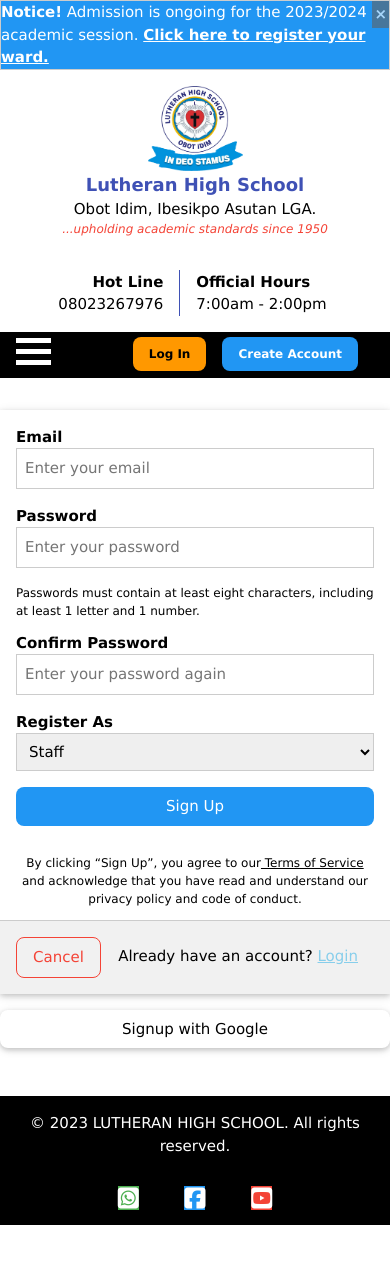
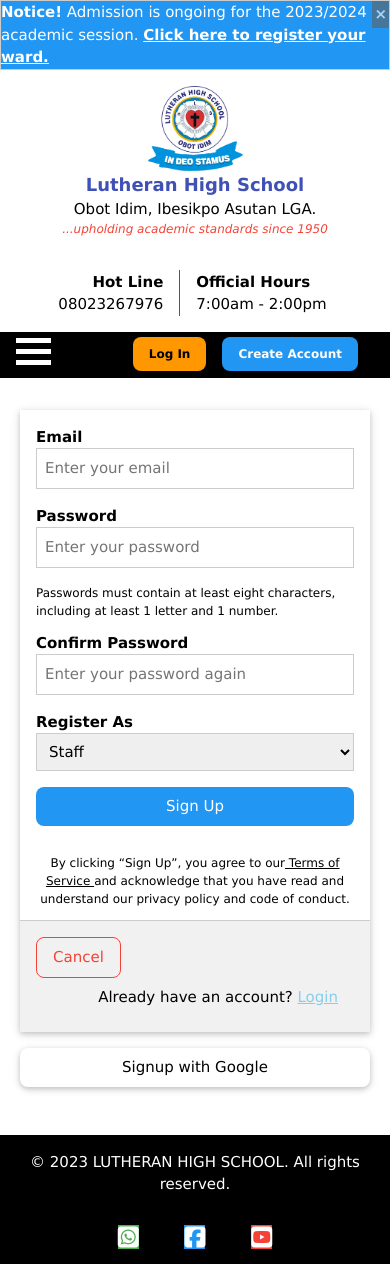
Before and after one commit to felixobianozie/lhs_frontend, a React (Create React App) app: page /signup in a window 390 px wide. Before the commit the page ends 1225 px from the top, so only its background shows below. Built offline with nearby package versions, Linux system fonts and the light colour scheme.

Commit message:
fix: login and signup forms fall outside viewport on small screens

```diff
--- a/src/components/pages/LoginPage.js
+++ b/src/components/pages/LoginPage.js
@@ -11,7 +11,6 @@
 function LoginPage() {
     const { auth, setAuth } = useAuth();
     const  emailRef = useRef();
-    const errRef = useRef();
 
     const navigate = useNavigate();
     const location = useLocation();
@@ -62,13 +61,8 @@
                 // Something happened in setting up the request that triggered an Error
                 setErrMsg('Login Failed! Please try again later.');
               }
-              errRef.current.focus();
         }
     }
-
-    useEffect(() => {
-      emailRef.current.focus();
-    }, [])
 
     useEffect(() => {
       setErrMsg('');
@@ -78,9 +72,9 @@
 
     return(
         <>
-            <div className="w3-padding-64 w3-animate-zoom w3-margin-top" style={{minHeight:'77vh'}}>
-                <div className="w3-card-2 w3-margin-top" style={{maxWidth:'400px', marginLeft:'auto', marginRight:'auto'}}>
-                    <p ref={errRef} className={errMsg ? "w3-center w3-red" : "w3-hide"}>{errMsg}</p>
+            <div className="w3-padding-64 w3-animate-zoom w3-margin-top" style={{minHeight:'80vh'}}>
+                <div className="w3-card-2 w3-margin-top" style={{maxWidth:'350px', marginLeft:'auto', marginRight:'auto'}}>
+                    <p className={errMsg ? "w3-center w3-red" : "w3-hide"}>{errMsg}</p>
                     <form className="w3-container" action="/action_page.php" onSubmit={handleSubmit}>
                         <div className="w3-section">
                             <label><b>Email</b></label>
@@ -114,7 +108,7 @@
                         <span className="w3-right w3-padding w3-text-red">Forgot Password?</span>
                     </div>
                 </div>
-                <div className="w3-button w3-block w3-section w3-card-2 w3-round-large" style={{maxWidth:'400px', marginLeft:'auto', marginRight:'auto'}}>Login with Google</div>
+                <div className="w3-button w3-block w3-section w3-card-2 w3-round-large" style={{maxWidth:'350px', marginLeft:'auto', marginRight:'auto'}}>Login with Google</div>
             </div>
         </>
     )
--- a/src/components/pages/SignUpPage.js
+++ b/src/components/pages/SignUpPage.js
@@ -9,8 +9,8 @@
 
     return(
         <>
-            <div className="w3-padding-32 w3-animate-zoom" style={{minHeight:'77vh'}}>
-                <div className="w3-card-2" style={{maxWidth:'400px', marginLeft:'auto', marginRight:'auto'}}>
+            <div className="w3-padding-32 w3-animate-zoom" style={{minHeight:'80vh'}}>
+                <div className="w3-card-2" style={{maxWidth:'350px', marginLeft:'auto', marginRight:'auto'}}>
                     <form className="w3-container" action="/action_page.php">
                         <div className="w3-section">
                             <label><b>Email</b></label>
@@ -41,7 +41,7 @@
                         <span className="w3-right w3-padding">Already have an account? <Link to='/login' className='w3-text-light-blue'>Login</Link></span>
                     </div>
                 </div>
-                <div className="w3-button w3-block w3-section w3-card-2 w3-round-large" style={{maxWidth:'400px', marginLeft:'auto', marginRight:'auto'}}>Signup with Google</div>
+                <div className="w3-button w3-block w3-section w3-card-2 w3-round-large" style={{maxWidth:'350px', marginLeft:'auto', marginRight:'auto'}}>Signup with Google</div>
             </div>
 
         </>
```
